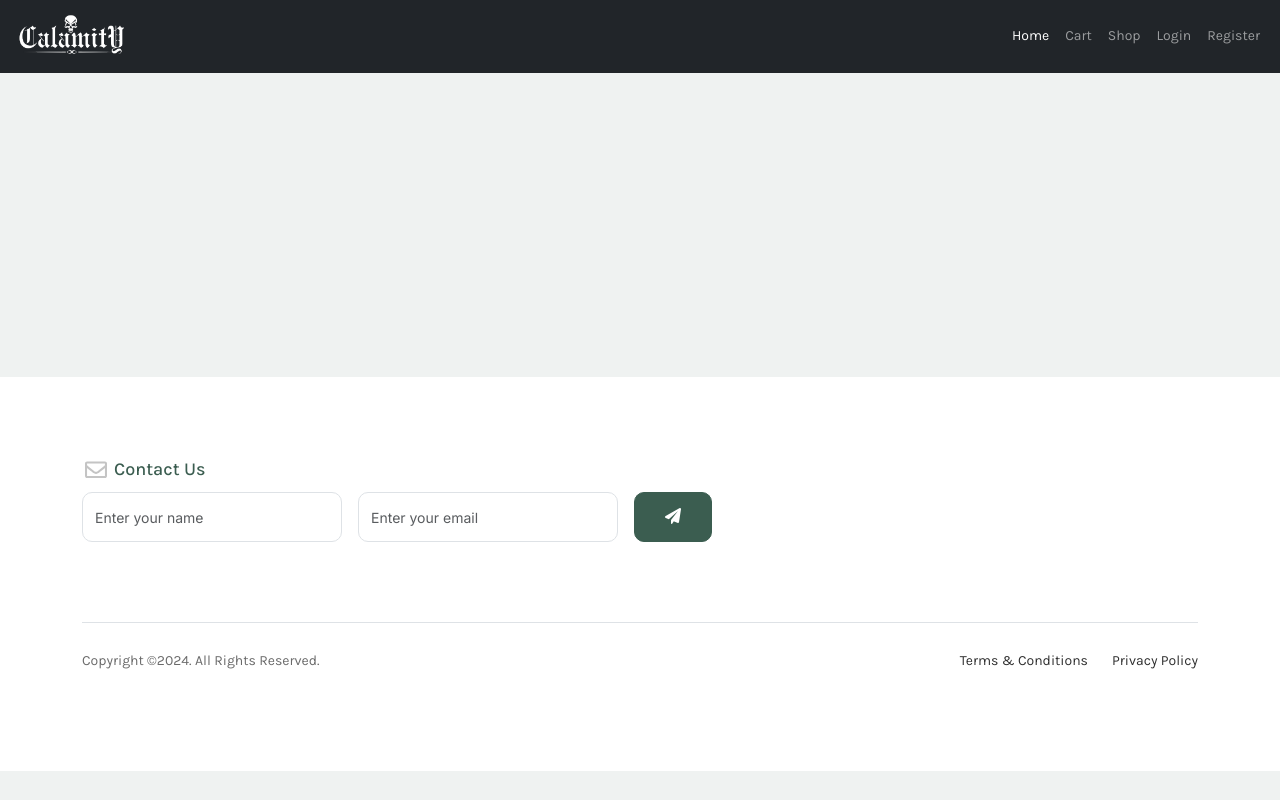
After one commit to Docartes/merch_store, a PHP site: page /views/shop in a window 1280 px wide. The commit adds this page. Run offline with PHP 8.4, Linux system fonts and the light colour scheme; data that the repository does not hold is empty.

Commit message:
add shop page

```diff
--- a/views/bootstrap/bootstrap.php
+++ b/views/bootstrap/bootstrap.php
@@ -24,7 +24,7 @@ $navbar = [
       <div class="navbar-nav" style="margin-left: auto;">
         <a class="nav-link active" aria-current="page" href="http://' . $server_name . '/merch_store/views/home">Home</a>
         <a class="nav-link" href="../cart/">Cart</a>
-        <a class="nav-link" href="#">Shop</a>
+        <a class="nav-link" href="../shop">Shop</a>
         <a class="nav-link" href="../auth_views/login.php">Login</a>
         <a class="nav-link" href="../auth_views/register.php">Register</a>
       </div>
@@ -42,7 +42,7 @@ $navbar = [
       <div class="navbar-nav" style="margin-left: auto;">
         <a class="nav-link active" aria-current="page" href="http://' . $server_name . '/merch_store/views/home">Home</a>
         <a class="nav-link" href="../cart">Cart</a>
-        <a class="nav-link" href="#">Shop</a>
+        <a class="nav-link" href="../shop">Shop</a>
         <a class="nav-link" href="../profile"><i class="bi bi-person-circle"></i></a>
       </div>
     </div>
@@ -59,7 +59,7 @@ $navbar = [
       <div class="navbar-nav" style="margin-left: auto;">
         <a class="nav-link active" aria-current="page" href="http://' . $server_name . '/merch_store/views/home">Home</a>
         <a class="nav-link" href="../cart">Cart</a>
-        <a class="nav-link" href="#">Shop</a>
+        <a class="nav-link" href="../shop">Shop</a>
         <a class="nav-link" href="../dashboard">Dashboard</a>
         <a class="nav-link" href="../profile"><i class="bi bi-person-circle"></i></a>
       </div>
--- /dev/null
+++ b/views/shop/index.php
@@ -0,0 +1,110 @@
+<?php
+
+session_start();
+
+include "../bootstrap/bootstrap.php";
+
+
+if ( isset($_SESSION['login']) || isset($_SESSION['data_login']) ) {
+	$login = $_SESSION['login'];
+	$user_data = $_SESSION['data_login'];
+}
+
+function formatRupiah($number) {
+    return 'Rp ' . number_format($number, 0, ',', '.');
+}
+
+?>
+
+<!DOCTYPE html>
+<html lang="en">
+<head>
+	<meta charset="UTF-8">
+	<meta name="viewport" content="width=device-width, initial-scale=1.0">
+	<title>Shop</title>
+	<?php echo $css; ?>
+</head>
+<body style="font-family: Karla;">
+
+	<?php if ( isset($login) && $user_data['role'] == 'user' ): ?>
+		<?php echo $navbar['login_user']; ?>
+	<?php endif; ?>
+
+	<?php if ( isset($login) && $user_data['role'] == 'admin' ): ?>
+		<?php echo $navbar['login_admin']; ?>
+	<?php endif; ?>
+
+	<?php if ( isset($login) !== true ): ?>
+		<?php echo $navbar['not_login']; ?>
+	<?php endif; ?>
+
+	<div class="untree_co-section product-section before-footer-section">
+		  <div class="container">
+		      	<div class="row">
+		      		<?php include "../../controllers/product.controller.php"; ?>
+		      		<?php while ( $row = mysqli_fetch_assoc($data) ): ?>
+								<div class="col-12 col-md-4 col-lg-3 mb-5">
+									<a class="product-item" href="../cart/index.php?id=<?php echo $row['id']; ?>">
+										<img src="<?php echo $row['images']; ?>" class="img-fluid product-thumbnail">
+										<h3 class="product-title"><?php echo $row['name']; ?></h3>
+										<strong class="product-price"><?php echo formatRupiah($row['price']); ?></strong>
+										<span class="icon-cross">
+												<img src="../images/cross.svg" class="img-fluid">
+										</span>
+									</a>
+								</div>
+							<?php endwhile; ?>
+		      	</div>
+		  </div>
+	</div>
+
+	<footer class="footer-section">
+			<div class="container relative">
+				<div class="row">
+					<div class="col-lg-8">
+						<div class="subscription-form">
+							<h3 class="d-flex align-items-center"><span class="me-1"><img src="../images/envelope-outline.svg" alt="Image" class="img-fluid"></span><span>Contact Us</span></h3>
+
+							<form action="#" class="row g-3">
+								<div class="col-auto">
+									<input type="text" class="form-control" placeholder="Enter your name">
+								</div>
+								<div class="col-auto">
+									<input type="email" class="form-control" placeholder="Enter your email">
+								</div>
+								<div class="col-auto">
+									<button class="btn btn-primary">
+										<span class="fa fa-paper-plane"></span>
+									</button>
+								</div>
+							</form>
+
+						</div>
+					</div>
+				</div>
+
+				<div class="border-top copyright">
+					<div class="row pt-4">
+						<div class="col-lg-6">
+							<p class="mb-2 text-center text-lg-start">Copyright &copy;<script>document.write(new Date().getFullYear());</script>. All Rights Reserved.
+            </p>
+						</div>
+
+						<div class="col-lg-6 text-center text-lg-end">
+							<ul class="list-unstyled d-inline-flex ms-auto">
+								<li class="me-4"><a href="#">Terms &amp; Conditions</a></li>
+								<li><a href="#">Privacy Policy</a></li>
+							</ul>
+						</div>
+
+					</div>
+				</div>
+
+			</div>
+		</footer>
+
+	<?php echo $script; ?>
+
+
+</body>
+</html>
```
Also changed, not shown: views/images/bowl-2.png (deleted), views/images/bowl-3.png (deleted).
